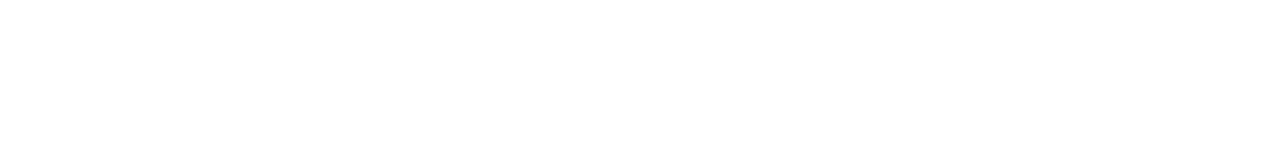
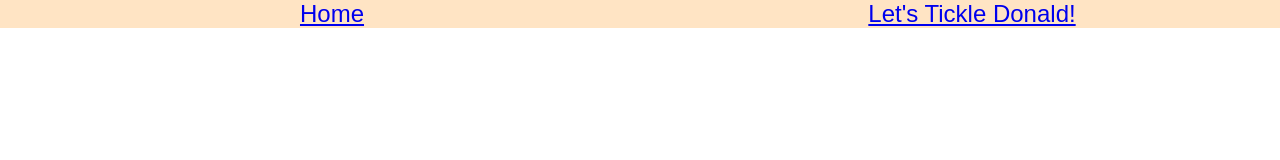
Before and after one commit to mdmontes94/CIS-196-Unit-1-Project, a plain HTML site: page project.html in a window 1280 px wide. Drawn offline with Linux system fonts and the light colour scheme.

Commit message:
Added navigation and linked .css and .js files

```diff
--- a/index.css
+++ b/index.css
@@ -0,0 +1,65 @@
+html {
+    height: 100%;
+    width: 100%;
+    font-family: sans-serif;
+}
+
+body {
+    margin: 0;
+}
+
+nav {
+    display: none;
+}
+
+a.navicon > img {
+    outline: 3px solid navy;
+    background-color: whitesmoke;
+    height: 12.5vw;
+    width: 12.5vw;
+}
+
+a.navicon:hover+nav, nav:hover {
+    display: block;
+}
+
+ul {
+    list-style: none inside;
+    margin: 0;
+    padding: 0;
+}
+
+ul.mainmenu > li {
+    font-size: 2.5em;
+    text-indent: 1em;
+    background-color: bisque;
+}
+
+ul::after {
+	clear: both;
+	content: "";
+	display: table;
+}
+
+@media only screen and (min-width: 600px) {
+
+    a.navicon {
+        display: none;
+    }
+
+    ul.mainmenu > li {
+        float: left;
+        width: 50%;
+        font-size: 1.5em;
+        text-align: center;
+    }
+
+    ul.mainmenu {
+        width: 100%;
+    }
+
+    nav {
+        width: 100%;
+        display: block;
+    }
+}
--- a/project.css
+++ b/project.css
@@ -0,0 +1,65 @@
+html {
+    height: 100%;
+    width: 100%;
+    font-family: sans-serif;
+}
+
+body {
+    margin: 0;
+}
+
+nav {
+    display: none;
+}
+
+a.navicon > img {
+    outline: 3px solid navy;
+    background-color: whitesmoke;
+    height: 12.5vw;
+    width: 12.5vw;
+}
+
+a.navicon:hover+nav, nav:hover {
+    display: block;
+}
+
+ul {
+    list-style: none inside;
+    margin: 0;
+    padding: 0;
+}
+
+ul.mainmenu > li {
+    font-size: 2.5em;
+    text-indent: 1em;
+    background-color: bisque;
+}
+
+ul::after {
+	clear: both;
+	content: "";
+	display: table;
+}
+
+@media only screen and (min-width: 600px) {
+
+    a.navicon {
+        display: none;
+    }
+
+    ul.mainmenu > li {
+        float: left;
+        width: 50%;
+        font-size: 1.5em;
+        text-align: center;
+    }
+
+    ul.mainmenu {
+        width: 100%;
+    }
+
+    nav {
+        width: 100%;
+        display: block;
+    }
+}
--- a/project.html
+++ b/project.html
@@ -1,9 +1,18 @@
 <!DOCTYPE html>
 <html>
+    <meta name="viewport" content="width=device-width, initial-scale=1, shrink-to-fit=no" />
     <head>
-
+        <title>Unit 1 Project</title>
+        <link href="project.css" rel="stylesheet" />
+        <script src="project.js" defer></script>
     </head>
     <body>
-
+        <a class="navicon"><img src="navicon.png"></a>
+        <nav>
+            <ul class="mainmenu">
+                <li><a href="index.html">Home</a></li>
+                <li><a href="project.html">Let's Tickle Donald!</a></li>
+            </ul>
+        </nav>
     </body>
 </html>
```
Also changed, not shown: index.html (+10 -2 lines), navicon.png (added).
